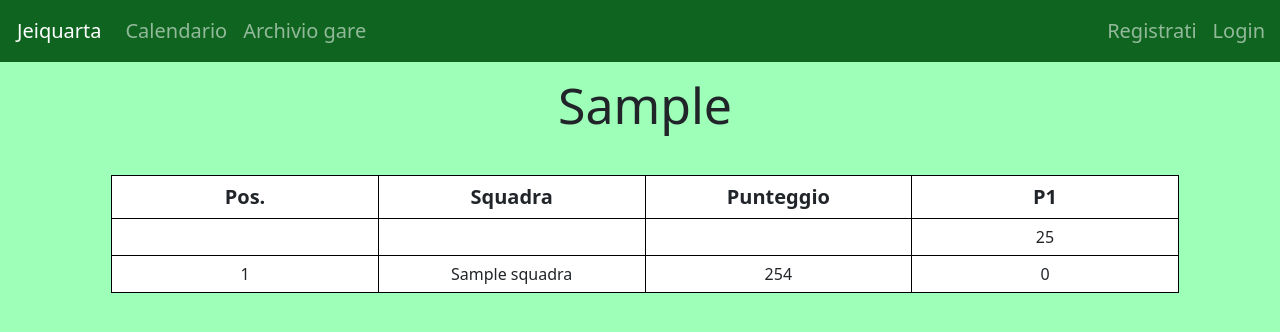
After one commit to giacomo-mosele/j4v2, a Flask app: page /classifica?id=1 in a window 1280 px wide. The commit adds this page. Shown: the top 332 px of the page. Run offline with Flask 3, Linux system fonts and the light colour scheme; tables that the repository leaves empty hold one stand-in row (values such as "Sample post"); some libraries are stand-ins or nearby versions.

Commit message:
Compresso cane.png; aggiunta logica frontend classifica

```diff
--- /dev/null
+++ b/j4v2/classifica_builder.py
@@ -0,0 +1,19 @@
+from j4v2.models import *
+import random
+
+def update_from_submissions(gara: Gara):
+    pass
+
+def get_valori_aggiornati(gara: Gara):
+    return [random.randint(20, 30) for _ in range(gara.numero_problemi)]
+
+def get_righe_aggiornate(gara: Gara):
+    righe = [
+        [0, squadra.nome, random.randint(100,999)] + [0 for problema in gara.problemi] for squadra in gara.squadre
+    ]
+    posizioni = sorted(range(gara.numero_squadre), key=lambda idx: righe[idx][2], reverse=True)
+
+    for pos, i in enumerate(posizioni, start = 1):
+        righe[i][0] = pos
+
+    return righe
--- a/j4v2/models.py
+++ b/j4v2/models.py
@@ -50,7 +50,7 @@ class User(db.Model, UserMixin):
     def __repr__(self):
         return f"User({self.username})"
 
-from j4v2.utils import int_to_month # qui per evitare circular import
+from j4v2.utils import int_to_day, int_to_month # qui per evitare circular import
 
 class Gara(db.Model):
     id = db.Column(db.Integer, primary_key = True)
@@ -84,7 +84,7 @@ class Gara(db.Model):
             return None
         dt = datetime.fromtimestamp(self.unix_start, tz = timezone.utc).astimezone(ZoneInfo("Europe/Rome"))
         data_contratta = dt.strftime("%d/%m/%Y")
-        data_estesa = f"{dt.day} {int_to_month[dt.month]} {dt.year}"
+        data_estesa = f"{int_to_day[dt.weekday()]} {dt.day} {int_to_month[dt.month]} {dt.year}"
         orario = f"{dt.hour:02}:{dt.minute:02}" + (f":{dt.second:02}" if dt.second else "")
         return {
             "data_contratta": data_contratta,
@@ -122,6 +122,14 @@ class Gara(db.Model):
 
     def __repr__(self):
         return f"Gara({self.titolo})"
+
+    def basic_dict(self): # viene mandato con /classifica
+        return {
+            "id": self.id,
+            "titolo": self.titolo,
+            "numero_problemi": self.numero_problemi,
+            "numero_squadre": self.numero_squadre
+        }
 
 class Problema(db.Model):
     id = db.Column(db.Integer, primary_key = True)
--- a/j4v2/routes.py
+++ b/j4v2/routes.py
@@ -1,11 +1,12 @@
 from datetime import datetime, timezone
 
-from flask import render_template, redirect, url_for, flash, abort, send_from_directory, request, jsonify
+from flask import render_template, redirect, url_for, flash, abort, request, jsonify
 from flask_login import login_user, logout_user, current_user, login_required
 from j4v2 import app, db, bcrypt
 from j4v2.models import *
 from j4v2.forms import LoginForm, RegistrationForm, RequestForm
 from j4v2.utils import *
+from j4v2.classifica_builder import *
 from sqlalchemy import or_
 
 import random
@@ -103,7 +104,7 @@ def calendario():
     ).all()
     gare_lontane.sort(key = lambda g: g.unix_start)
 
-    return render_template("calendario.html", title = "Calendario", gare_in_corso = gare_in_corso, gare_prossime = gare_prossime, gare_future = gare_da_startare + gare_lontane)
+    return render_template("calendario.html", title = "Calendario", gare_in_corso = gare_in_corso, gare_prossime = gare_prossime, gare_future = gare_lontane + gare_da_startare)
 
 @app.route("/visualizza_gara")
 def visualizza_gara():
@@ -117,7 +118,44 @@ def visualizza_gara():
         if current_user.ruolo < 1 and current_user not in gara.user_spettatori and current_user != gara.richiedente:
             abort(403)
 
-    return render_template("visualizza_gara.html", title = gara.titolo, gara = gara)
+    return render_template("visualizza_gara.html", title = f"Preview: {gara.titolo}", gara = gara)
+
+
+@app.route("/classifica")
+def classifica():
+    id = request.args.get("id")
+    gara = Gara.query.get(id)
+    if not gara:
+        abort(404)
+    if not gara.is_pubblica:
+        if not current_user.is_authenticated:
+            abort(401)
+        if current_user.ruolo < 1 and current_user not in gara.user_spettatori and current_user != gara.richiedente:
+            abort(403)
+
+    return render_template("classifica.html", title = gara.titolo, gara = gara.basic_dict())
+
+@app.route("/get_classifica_table")
+def get_classifica_table():
+    id = request.args.get("id")
+    gara = Gara.query.get(id)
+    if not gara:
+        abort(404)
+    if not gara.is_pubblica:
+        if not current_user.is_authenticated:
+            abort(401)
+        if current_user.ruolo < 1 and current_user not in gara.user_spettatori and current_user != gara.richiedente:
+            abort(403)
+
+    update_from_submissions(gara)
+
+    valori_aggiornati = get_valori_aggiornati(gara)
+    righe_aggiornate = get_righe_aggiornate(gara)
+
+    return jsonify({
+        "valori": valori_aggiornati,
+        "righe": righe_aggiornate
+    })
 
 @app.route("/archivio_gare")
 def archivio_gare():
--- /dev/null
+++ b/j4v2/static/css/classifica.css
@@ -0,0 +1,47 @@
+.content {
+    text-align: center;
+    align-items: center;
+    justify-content: center;
+    place-items: center;
+}
+
+#titoloGara {
+    margin-top: 10px;
+    margin-bottom: 40px;
+    color: var(--j4-text-black);
+    font-size: 50px;
+}
+
+.classifica-table {
+    background-color: white;
+}
+/*
+.table__row:nth-child(odd) {
+    background-color: #f6f6f6;
+}
+*/
+.table__header {
+    text-align: center;
+    font-size: 20px;
+}
+
+.table__cell {
+    padding: 6px;
+    text-align: center;
+    width: 200pt;
+    border: 1px solid black;
+    border-radius: 4px;
+    white-space: nowrap;
+}
+
+.casellina-1 {
+    background-color: lightcoral;
+}
+
+.casellina1 {
+    background-color: lightgreen;
+}
+
+.jolly {
+    box-shadow: 0px 0px 0px 3px yellow inset;
+}
--- /dev/null
+++ b/j4v2/static/js/classifica.js
@@ -0,0 +1,76 @@
+const valoriRow = document.getElementById("valoriRow");
+
+function aggiorna_classifica(payload) {
+    const valori = payload.valori;
+    const righe = payload.righe;
+    const righeSquadra = Array.from({ length: numero_squadre }, (_, indice) =>
+        document.getElementById(`squadraRow_${indice}`)
+    );
+    const posizioniIniziali = new Map(
+        righeSquadra.map((riga) => [riga, riga.getBoundingClientRect().top])
+    );
+
+    // AGGIORNA VALORI
+    valoriRow.innerHTML = "";
+    for (let p = -3; p < numero_problemi; p++) {
+        const cell = document.createElement("td");
+        cell.classList.add("table__cell");
+        if (p < 0) cell.innerHTML = "";
+        else cell.innerHTML = valori[p]; // TODO: mettere il valore anziché 20
+        valoriRow.append(cell);
+    }
+
+    // AGGIORNA RIGHE SQUADRE
+    for (let s = 0; s < numero_squadre; s++) {
+        const rigaSquadra = righeSquadra[s];
+        rigaSquadra.innerHTML = "";
+        for (let p = 0; p < numero_problemi + 3; p++) {
+            const cell = document.createElement("td");
+            cell.classList.add("table__cell");
+            cell.innerHTML = righe[s][p];
+            rigaSquadra.append(cell);
+        }
+    }
+
+    const righeOrdinate = righe
+        .map((riga, indice) => ({ dati: riga, elemento: righeSquadra[indice] }))
+        .sort((a, b) => Number(a.dati[0]) - Number(b.dati[0]));
+    const contenitoreRighe = righeSquadra[0]?.parentElement;
+    if (!contenitoreRighe) return;
+
+    for (const { elemento } of righeOrdinate) {
+        contenitoreRighe.append(elemento);
+    }
+
+    if (window.matchMedia("(prefers-reduced-motion: reduce)").matches) return;
+
+    for (const { elemento } of righeOrdinate) {
+        const spostamentoY = posizioniIniziali.get(elemento) - elemento.getBoundingClientRect().top;
+        if (Math.abs(spostamentoY) < 1) continue;
+
+        elemento.animate(
+            [
+                { transform: `translateY(${spostamentoY}px)` },
+                { transform: "translateY(0)" },
+            ],
+            {
+                duration: 1800,
+                easing: "cubic-bezier(0.2, 0.75, 0.25, 1)",
+            }
+        );
+    }
+}
+
+async function aggiornaPeriodicamente() {
+    try {
+        const response = await fetch(`/get_classifica_table?id=${id_gara}`);
+        if (!response.ok) throw new Error(`HTTP error! Status: ${response.status}`);
+        aggiorna_classifica(await response.json());
+    } catch (error) {
+        console.error(error);
+    } finally {
+        setTimeout(aggiornaPeriodicamente, 5000);
+    }
+}
+
+aggiornaPeriodicamente();
--- a/j4v2/templates/archivio_gare.html
+++ b/j4v2/templates/archivio_gare.html
@@ -28,7 +28,7 @@
                         <div class="gara-card-right">
                             <p>{{ gara.squadre | length }} {{ 'partecipanti' if gara.is_allenamento else 'squadre' }}</p>
                             <p>{{ gara.problemi | length }} problemi</p>
-                            <a class="gara-link" href="/visualizza_gara?id={{ gara.id }}">{{ 'Vedi allenamento' if gara.is_allenamento else 'Vedi gara' }}</a>
+                            <a class="gara-link" href="/classifica?id={{ gara.id }}">{{ 'Vedi tabellone finale' if gara.is_allenamento else 'Vedi classifica finale' }}</a>
                         </div>
                     </div>
                 </li>
--- /dev/null
+++ b/j4v2/templates/classifica.html
@@ -0,0 +1,50 @@
+{% extends "layout.html" %}
+
+{% block extra_css %}
+    <link rel="stylesheet" href="/static/css/classifica.css">
+{% endblock %}
+
+{% block content %}
+    <h1 id="titoloGara">{{ gara.titolo }}</h1>
+
+    <table id="classificaTable" class="classifica-table">
+        <tr class="table__header">
+            <th class="table__cell">Pos.</th>
+            <th class="table__cell">Squadra</th>
+            <th class="table__cell">Punteggio</th>
+            {% for i in range(gara.numero_problemi) %}
+                <th class="table__cell">P{{i+1}}</th>
+            {% endfor %}
+        </tr>
+
+        <tr id="valoriRow" class="table__row">
+            <td class="table__cell"></td>
+            <td class="table__cell"></td>
+            <td class="table__cell"></td>
+            {% for i in range(gara.numero_problemi) %}
+                <td class="table__cell">VAL</td>
+            {% endfor %}
+        </tr>
+
+        {% for idx_squadra in range(gara.numero_squadre) %}
+            <tr id="squadraRow_{{ idx_squadra }}" class="table__row">
+                <td class="table__cell">#</td>
+                <td class="table__cell">NOME</td>
+                <td class="table__cell">SCORE</td>
+                {% for idx_problema in range(gara.numero_problemi) %}
+                    <td class="table__cell">/</td>
+                {% endfor %}
+            </tr>
+        {% endfor %}
+    </table>
+{% endblock %}
+
+{% block extra_script %}
+    <script>
+        const id_gara = parseInt("{{ gara.id }}")
+        const numero_problemi = parseInt("{{ gara.numero_problemi }}");
+        const numero_squadre = parseInt("{{ gara.numero_squadre }}");
+    </script>
+
+    <script src="/static/js/classifica.js"></script>
+{% endblock %}
--- a/j4v2/templates/visualizza_gara.html
+++ b/j4v2/templates/visualizza_gara.html
@@ -1,4 +1,8 @@
 {% extends "layout.html" %}
+
+{% block extra_css %}
+    <link rel="stylesheet" href="/static/css/visualizza_gara.css">
+{% endblock extra_css %}
 
 {% block content %}
     <h1>{{ gara.titolo }}</h1>
@@ -15,4 +19,6 @@
     {% for problema in gara.problemi %}
         <p>{{ problema.titolo }}</p>
     {% endfor %}
+
+    <a class="gara-link" href="/classifica?id={{ gara.id }}">{{ 'Vedi tabellone' if gara.is_allenamento else 'Vedi classifica' }}</a>
 {% endblock %}
```
Also changed, not shown: j4v2/static/css/visualizza_gara.css (added, +11 -0 lines), j4v2/static/images/meme/cane.png.
